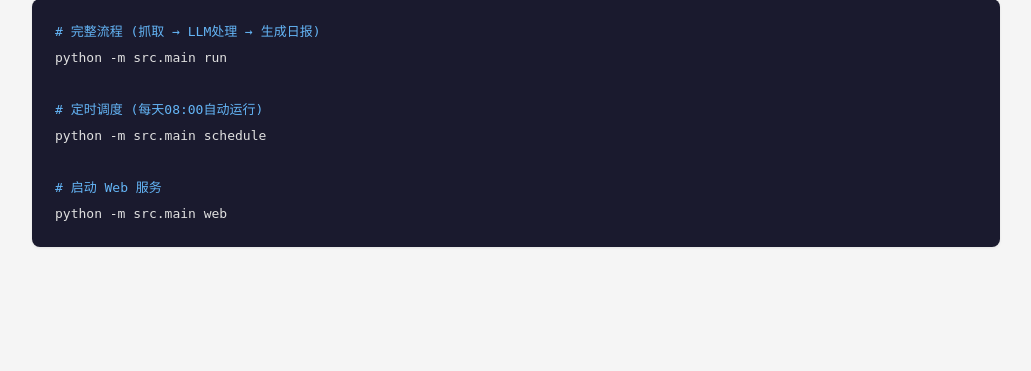
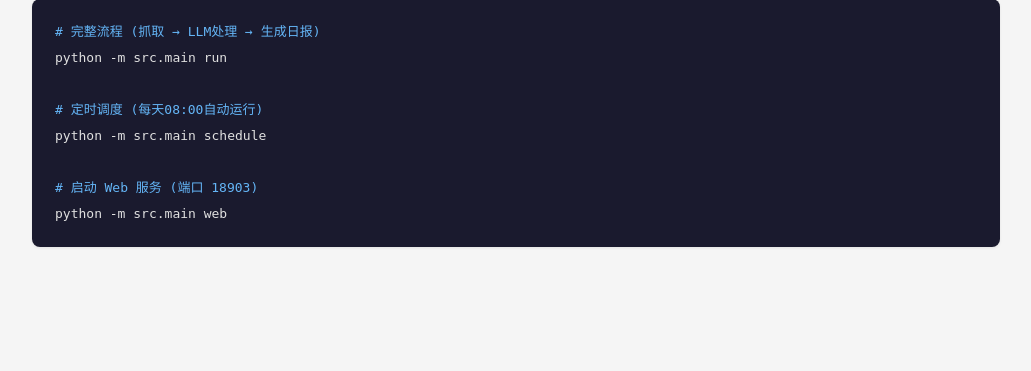
Before and after one commit to FannyZF/AircargoNewsDigest, a Python web app: template src/web/templates/admin.html in a window 1280 px wide. Shown: the part 378-749 px from the top of the page, without its empty margins (124-1155 px from the left). Run offline with Jinja, Linux system fonts and the light colour scheme; the template is opened without the code that fills it, so the values that code supplies are empty.

Commit message:
chore: change web port to 18903

```diff
--- a/src/main.py
+++ b/src/main.py
@@ -248,8 +248,8 @@ def cmd_web(config: dict, _args):
     from src.web.app import create_app
 
     app = create_app(config)
-    logger.info("Starting web server at http://localhost:8080")
-    uvicorn.run(app, host="0.0.0.0", port=8080, log_level="info")
+    logger.info("Starting web server at http://0.0.0.0:18903")
+    uvicorn.run(app, host="0.0.0.0", port=18903, log_level="info")
 
 
 def main():
--- a/src/web/templates/admin.html
+++ b/src/web/templates/admin.html
@@ -38,7 +38,7 @@
 python -m src.main run<br><br>
 <span style="color:#64b5f6;"># 定时调度 (每天08:00自动运行)</span><br>
 python -m src.main schedule<br><br>
-<span style="color:#64b5f6;"># 启动 Web 服务</span><br>
+<span style="color:#64b5f6;"># 启动 Web 服务 (端口 18903)</span><br>
 python -m src.main web
 </div>
 
```
